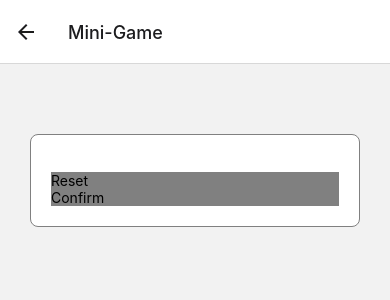
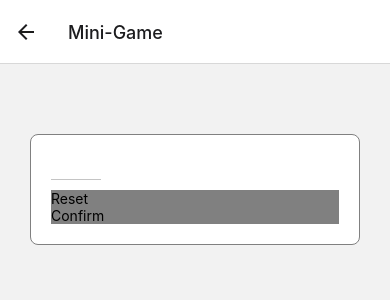
Before and after one commit to DoyunH/Practice-ReactNative-Frontend, a React Native app: screen /Mini-Game in a window 390 px wide. Shown: the top 300 px of the page. Built offline with nearby package versions, Linux system fonts and the light colour scheme.

Commit message:
feature: textInput styling

```diff
--- a/screens/MiniGame/StartGameScreen.tsx
+++ b/screens/MiniGame/StartGameScreen.tsx
@@ -5,7 +5,7 @@ import PrimaryButton from '../../components/PrimaryButton';
 const StartGameScreen = (): any => {
   return (
     <View style={styles.inputContainer}>
-      <TextInput />
+      <TextInput style={styles.numberInput} maxLength={2} />
       <PrimaryButton>Reset</PrimaryButton>
       <PrimaryButton>Confirm</PrimaryButton>
     </View>
@@ -38,4 +38,18 @@ const styles = StyleSheet.create({
       },
     }),
   },
+  numberInput: {
+    borderBottomColor: '#c4c4c4',
+    borderBottomWidth: 1,
+    marginTop: 7,
+    marginBottom: 10,
+    textAlign: 'center',
+    width: 50,
+    ...Platform.select({
+      ios: {
+        paddingVertical: 13,
+        paddingHorizontal: 10,
+      },
+    }),
+  },
 });
```
